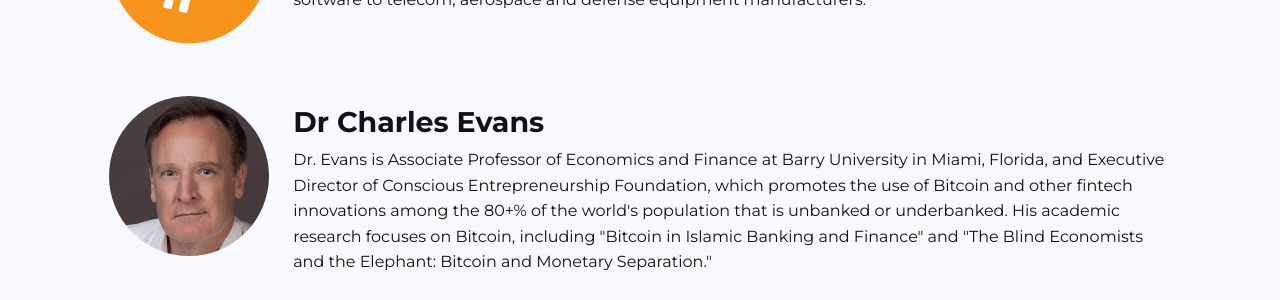
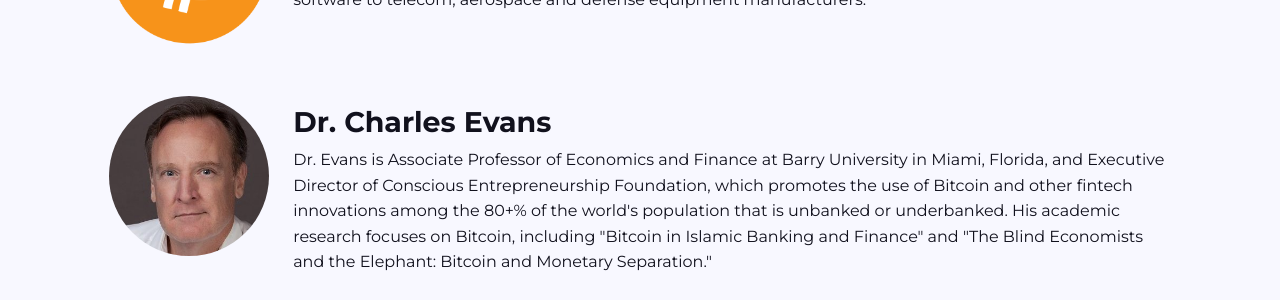
Before and after one commit to bitcoinclassic/onChain, a Jekyll site: the page built from speakers.html, in a window 1280 px wide. Shown: the part 403-703 px from the top of the page. Built offline with Jekyll 4.4.1, drawn with Linux system fonts in a browser that asks for light colours; nearby versions of some CDN libraries; comment, search, counter and statistics services are not loaded.

Commit message:
Missing period

```diff
--- a/speakers.html
+++ b/speakers.html
@@ -18,7 +18,7 @@ layout: default
 
   <article class="speaker" id="evans">
     <img src="./images/Dr-Charles-Evans.jpg" alt="">
-    <h2>Dr Charles Evans</h2>
+    <h2>Dr. Charles Evans</h2>
     <p>Dr. Evans is Associate Professor of Economics and Finance at Barry University in Miami, Florida, and Executive Director of Conscious Entrepreneurship Foundation, which promotes the use of Bitcoin and other fintech innovations among the 80+% of the world's population that is unbanked or underbanked. His academic research focuses on Bitcoin, including "Bitcoin in Islamic Banking and Finance" and "The Blind Economists and the Elephant: Bitcoin and Monetary Separation."</p>
     <p>Dr. Evans has been teaching Economics and Finance since 2003, and has been involved with virtual currencies since the first wave of moneypunk projects during the 1990s Dot.Com Era. He is an Editor of Ledger, the peer-reviewed journal that focuses on cryptocurrency, and a member of the National Association of Forensic Economics (NAFE) and the Financial Education Association (FEA).</p>
 </p>
```
Also changed, not shown: 2 other files.
